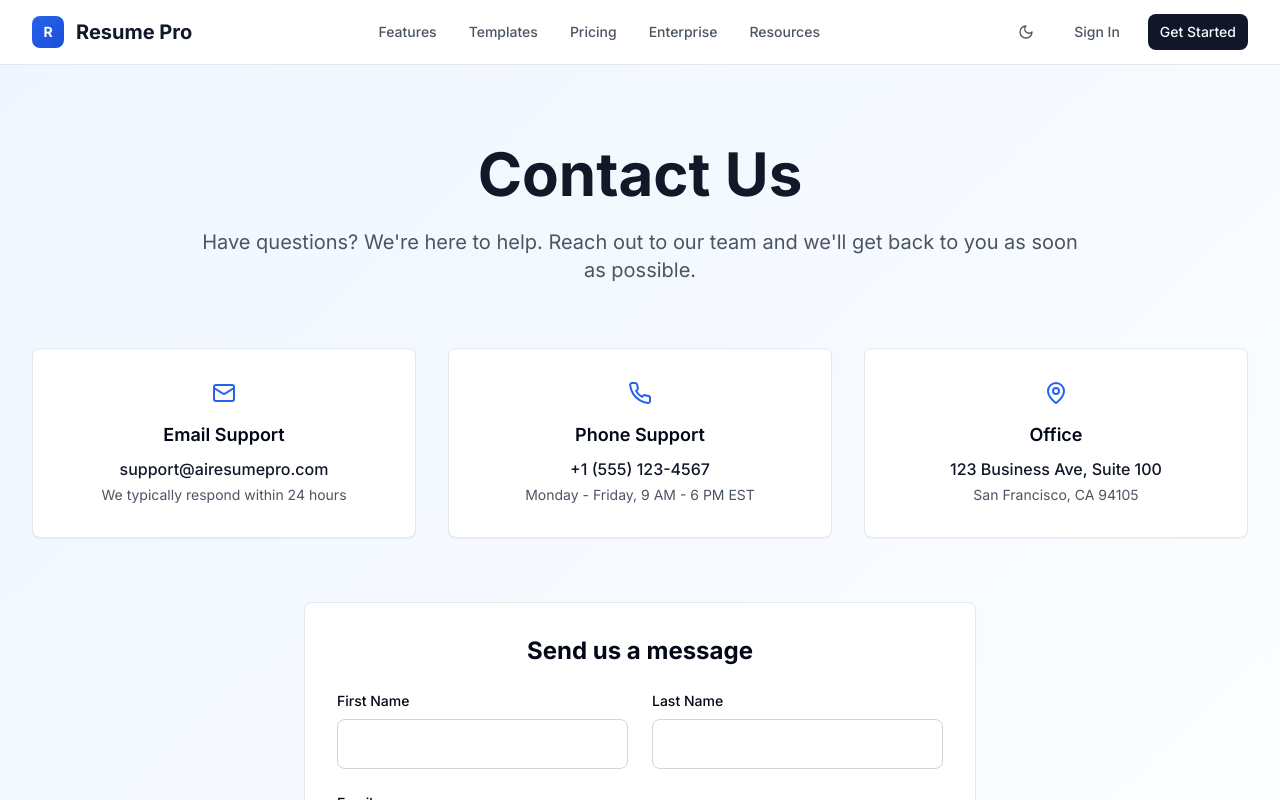
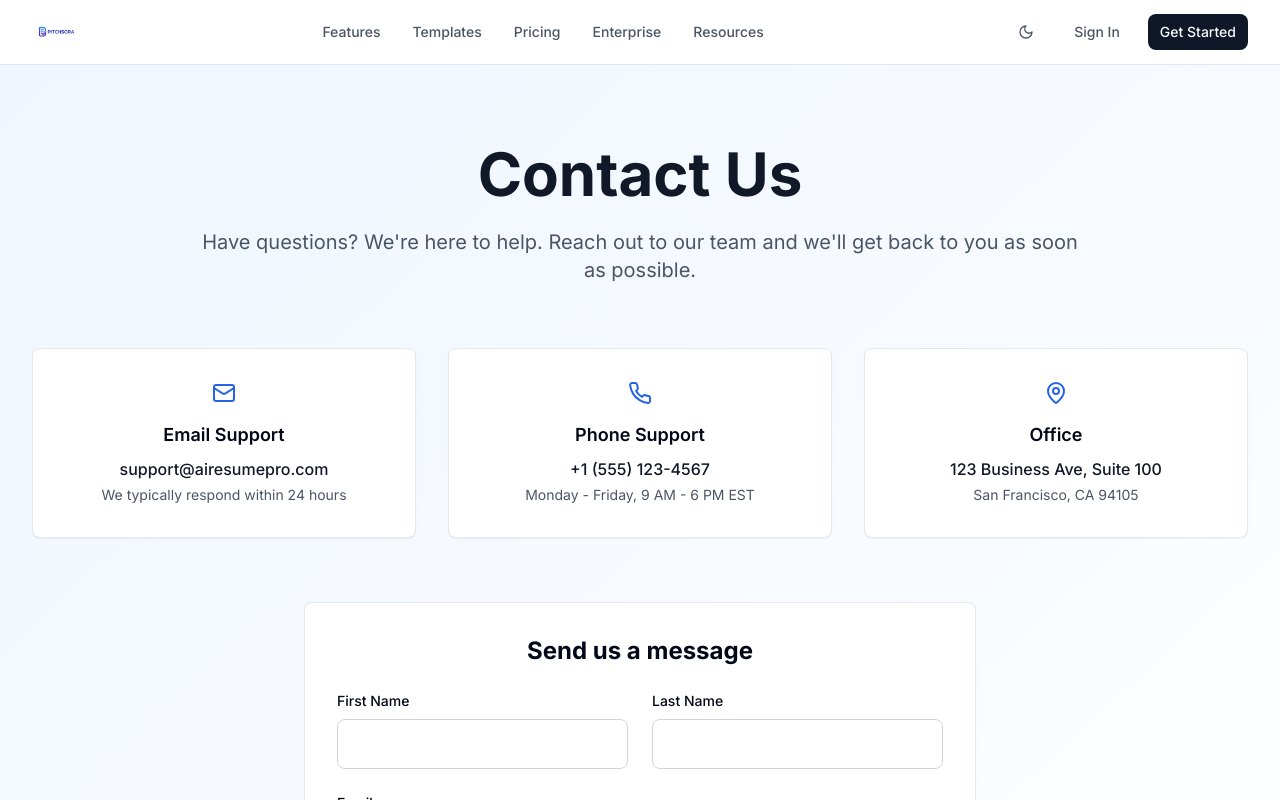
Before and after one commit to Octane232/optimized-resume-ai, a React (Vite) app: page /contact in a window 1280 px wide. Shown: the top 800 px of the page. Built offline with nearby package versions, Linux system fonts and the light colour scheme; the HTML template or start-up script is replaced by a standard one.

Commit message:
Update logo

```diff
--- a/index.html
+++ b/index.html
@@ -4,11 +4,11 @@
   <head>
     <meta charset="UTF-8" />
     <meta name="viewport" content="width=device-width, initial-scale=1.0" />
-    <title>AI Resume Pro - Build Your Perfect Resume in Minutes with AI</title>
+    <title>PITCHSORA - Build Your Perfect Resume in Minutes with AI</title>
     <meta name="description" content="Use AI to generate job-winning resumes customized for your dream role. ATS-optimized templates, professional designs, and easy editing." />
-    <meta name="author" content="AI Resume Pro" />
+    <meta name="author" content="PITCHSORA" />
 
-    <meta property="og:title" content="AI Resume Pro - Build Your Perfect Resume in Minutes with AI" />
+    <meta property="og:title" content="PITCHSORA - Build Your Perfect Resume in Minutes with AI" />
     <meta property="og:description" content="Use AI to generate job-winning resumes customized for your dream role. ATS-optimized templates, professional designs, and easy editing." />
     <meta property="og:type" content="website" />
     <meta property="og:image" content="https://lovable.dev/opengraph-image-p98pqg.png" />
--- a/src/components/Header.tsx
+++ b/src/components/Header.tsx
@@ -4,6 +4,7 @@ import { Button } from '@/components/ui/button';
 import { Menu, X, Sun, Moon } from 'lucide-react';
 import { Link } from 'react-router-dom';
 import { useTheme } from 'next-themes';
+import logo from '@/assets/pitchsora-logo.jpg';
 
 const Header = () => {
   const [isMenuOpen, setIsMenuOpen] = useState(false);
@@ -37,10 +38,7 @@ const Header = () => {
         <div className="flex items-center justify-between h-16">
           {/* Logo */}
           <Link to="/" className="flex items-center space-x-3">
-            <div className="w-8 h-8 bg-gradient-to-br from-blue-600 to-blue-700 rounded-lg flex items-center justify-center">
-              <span className="text-white font-bold text-sm">R</span>
-            </div>
-            <h1 className="text-xl font-bold text-gray-900 dark:text-white">Resume Pro</h1>
+            <img src={logo} alt="PITCHSORA" className="h-8 w-auto object-contain" />
           </Link>
 
           {/* Desktop Navigation */}
```
Also changed, not shown: src/assets/pitchsora-logo.jpg (added).
